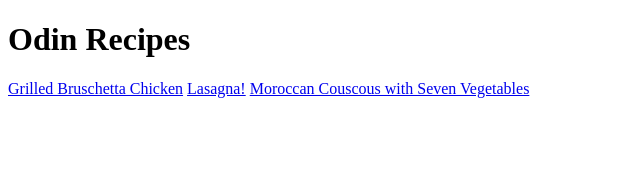
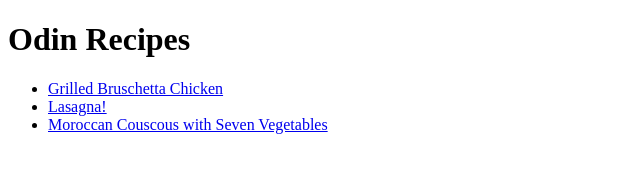
Before and after one commit to Dubu341/odin-recipes, a plain HTML site: page index.html in a window 1280 px wide. Shown: the whole page, without its empty margins (0-640 px from the left). Drawn offline with Linux system fonts and the light colour scheme.

Commit message:
convert paragraph to list

```diff
--- a/index.html
+++ b/index.html
@@ -12,10 +12,11 @@
 
     <h1>Odin Recipes</h1>
 
-    <a href="recipes/grilled-bruschetta-chiken.html">Grilled Bruschetta Chicken</a>
-    <a href="recipes/lasanga.html">Lasagna!</a>
-    <a href="recipes/moroccan-couscous.html">Moroccan Couscous with Seven Vegetables</a>
-
+    <ul>
+    <li><a href="recipes/grilled-bruschetta-chiken.html">Grilled Bruschetta Chicken</a></li>
+    <li><a href="recipes/lasanga.html">Lasagna!</a></li>
+    <li><a href="recipes/moroccan-couscous.html">Moroccan Couscous with Seven Vegetables</a></li>
+   </ul>
 
 
 </body>
```
